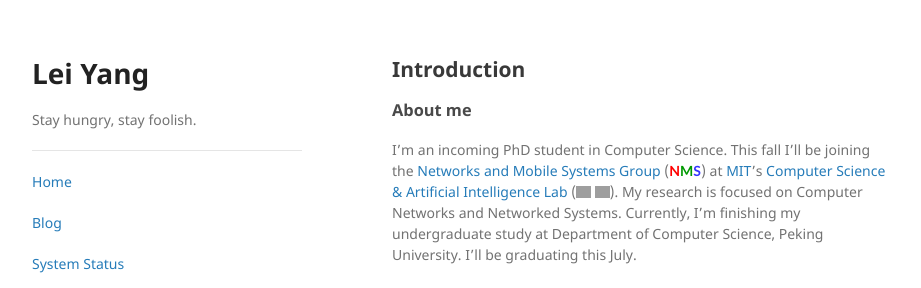
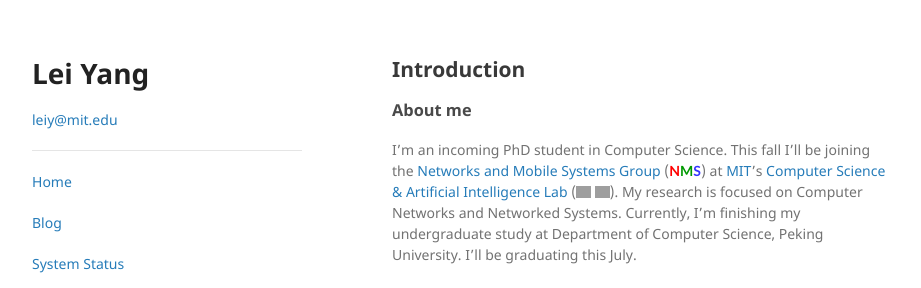
Before and after one commit to yangl1996/homepage, a Jekyll site: the page built from index.md, in a window 1280 px wide. Shown: the top 288 px of the page, without its empty margins (178-1099 px from the left). Built offline with Jekyll 4.4.1, drawn with Linux system fonts in a browser that asks for light colours; grey boxes are pictures that could not be loaded.

Commit message:
add contact info

```diff
--- a/_includes/header.html
+++ b/_includes/header.html
@@ -14,7 +14,19 @@
     <div class="wrapper">
       <header>
         <h1>{{ site.title }}</h1>
-        <p>{{ site.description }}</p>
+        <p>
+        	<script>
+				document.write("<n uers=\"znvygb:yrvl@zvg.rqh\">".replace(/[a-zA-Z]/g, function(c){return String.fromCharCode((c<="Z"?90:122)>=(c=c.charCodeAt(0)+13)?c:c-26);}));
+			</script>le<span class="hideit">tsuki</span>iy<script>
+				dam = '';
+				twig = '253430';
+				for (var i = 0; i < twig.length; i+=2) {
+					dam += String.fromCharCode(parseInt(twig.substr(i, 2), 16))
+				}
+				document.write(decodeURIComponent(dam));
+			</script>mit<span class="hideit">beaver</span>.e<span class="hideit">eatthisspammer!</span>du
+			</a>
+        </p>
 		<hr/>
 		{% include sidebar.html %}
       </header>
--- a/_sass/jekyll-theme-minimal.scss
+++ b/_sass/jekyll-theme-minimal.scss
@@ -24,6 +24,10 @@ p img {
   position: relative;
   height: 0.8em;
   bottom: -0.04em;
+}
+
+p span.hideit {
+  display: none;
 }
 
 h1, h2, h3 {
```
